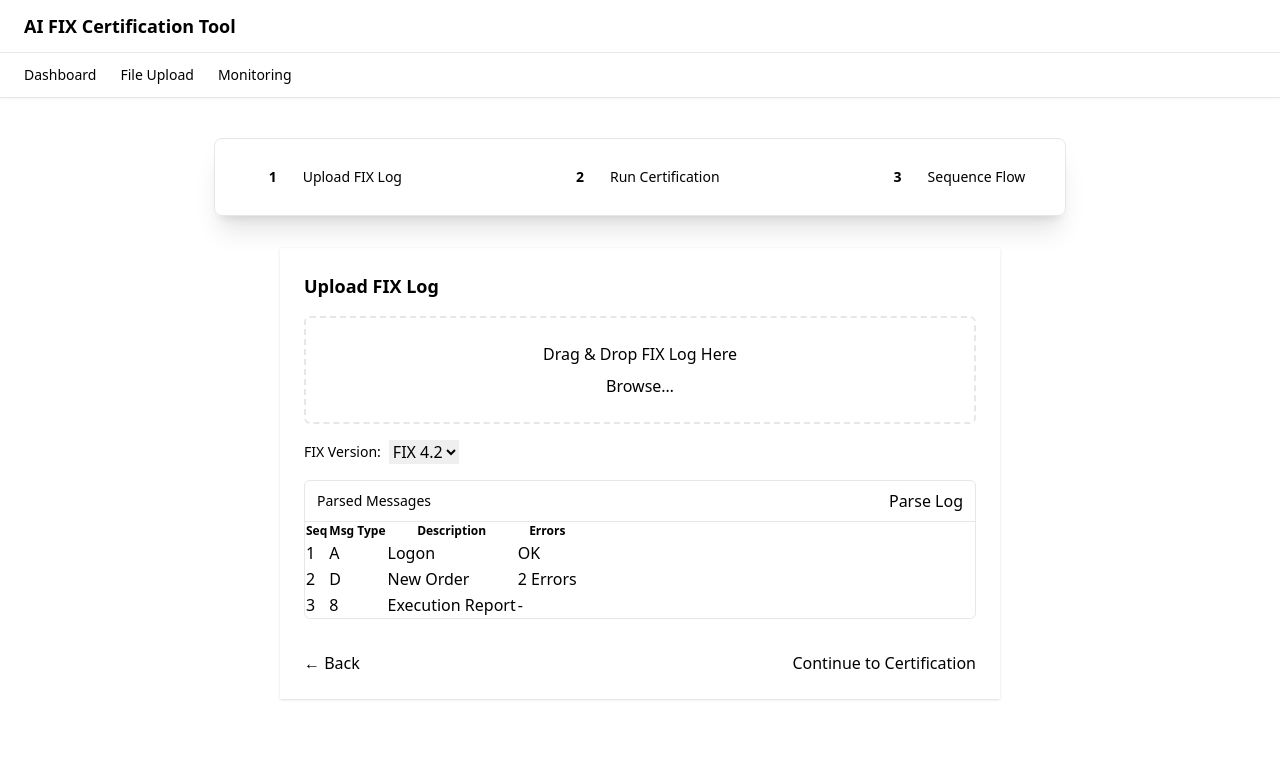
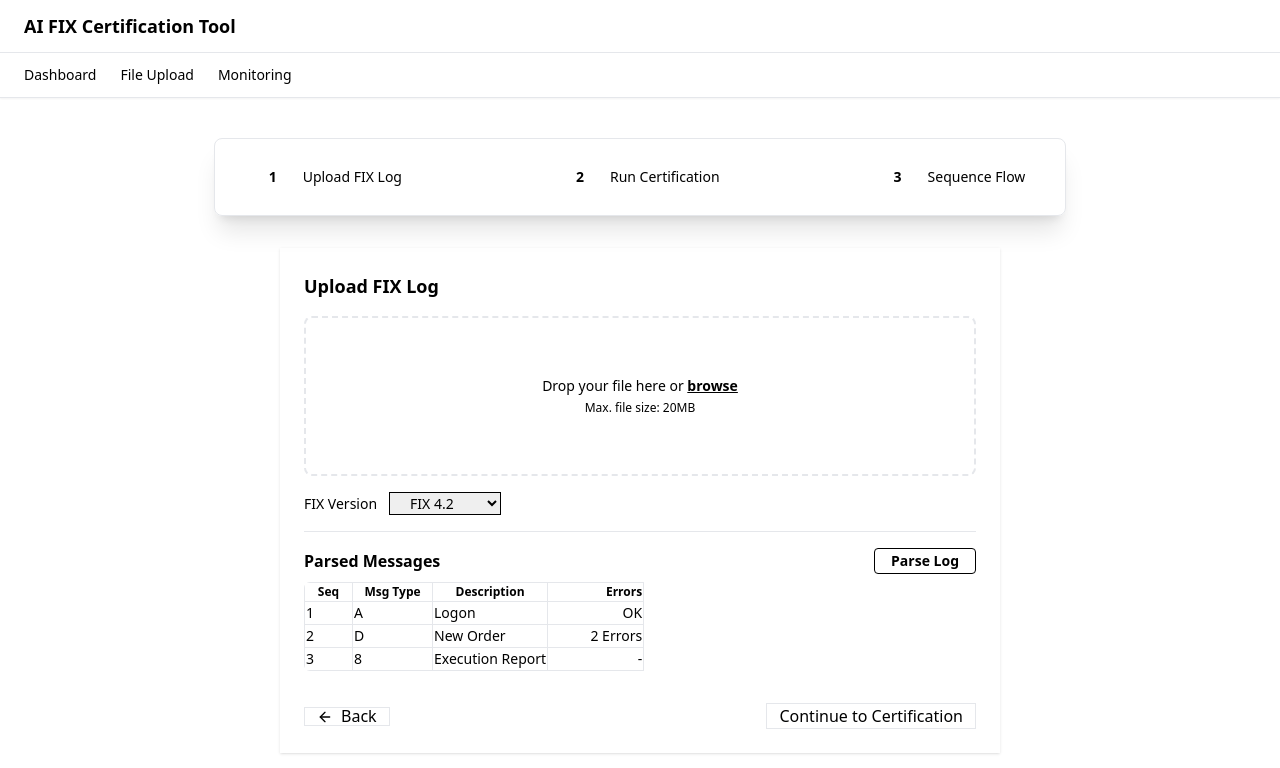
Before and after one commit to manojbhavvan/fix-simulator-ui, a React (Vite) app: page /certifications in a window 1280 px wide. Shown: the top 768 px of the page. Built offline with nearby package versions, Linux system fonts and the light colour scheme.

Commit message:
feat: Update UploadFixLog card design

```diff
--- a/src/components/Certifications/UploadFixLog.tsx
+++ b/src/components/Certifications/UploadFixLog.tsx
@@ -1,81 +1,158 @@
+import { useRef, useState } from "react";
+import { ArrowLeft } from "lucide-react";
+
 type Props = {
   onContinue: () => void;
   onBack: () => void;
 };
 
 export default function UploadFixLog({ onContinue, onBack }: Props) {
+  const fileInputRef = useRef<HTMLInputElement>(null);
+  const [isDragging, setIsDragging] = useState(false);
+
   return (
     <div className="card bg-base-100 shadow p-6 space-y-4 w-[720px] max-w-full">
       <h2 className="text-lg font-semibold">Upload FIX Log</h2>
 
-      {/* Upload box */}
-      <div className="border-2 border-dashed rounded-md p-6 text-center">
-        Drag & Drop FIX Log Here
-        <div className="mt-2">
-          <button className="btn btn-xs btn-outline">Browse…</button>
-        </div>
+      <div
+        className={`h-40 border-2 border-dashed rounded-lg
+          flex flex-col items-center justify-center text-center
+          transition-colors cursor-pointer
+          ${isDragging
+            ? "bg-primary/10 border-primary"
+            : "bg-primary/5 border-primary/30 hover:bg-primary/10"
+          }
+      `}
+        onDragOver={(e) => {
+          e.preventDefault();
+          setIsDragging(true);
+        }}
+        onDragLeave={() => setIsDragging(false)}
+        onDrop={(e) => {
+          e.preventDefault();
+          setIsDragging(false);
+
+          const file = e.dataTransfer.files?.[0];
+          if (file) {
+            console.log("Dropped file:", file);
+          }
+        }}
+        onClick={() => fileInputRef.current?.click()}
+      >
+        <p className="text-sm font-medium text-base-content">
+          Drop your file here or{" "}
+          <span className="text-primary font-semibold underline">
+            browse
+          </span>
+        </p>
+
+        <p className="mt-1 text-xs text-base-content/60">
+          Max. file size: 20MB
+        </p>
+
+        <input
+          ref={fileInputRef}
+          type="file"
+          accept=".log,.txt"
+          className="hidden"
+          onChange={(e) => {
+            const file = e.target.files?.[0];
+            if (file) {
+              console.log("Selected file:", file);
+            }
+          }}
+        />
       </div>
 
-      {/* FIX version */}
-      <div className="flex items-center gap-2">
-        <span className="text-sm">FIX Version:</span>
-        <select className="select select-sm select-bordered">
+      <div className="flex items-center gap-3">
+        <span className="text-sm text-base-content/70 whitespace-nowrap">
+          FIX Version
+        </span>
+
+        <select
+          className="select select-sm w-28 px-4 text-sm
+            border border-black focus:border-base-400
+            focus:outline-none"
+        >
           <option>FIX 4.2</option>
           <option>FIX 4.4</option>
         </select>
       </div>
+      <div className="border-b border-base-400"></div>
 
-      {/* Parsed Messages */}
-      <div className="border rounded-md">
-        <div className="flex justify-between items-center px-3 py-2 border-b">
-          <span className="text-sm font-medium">Parsed Messages</span>
-          <button className="btn btn-xs btn-outline">Parse Log</button>
+      <div className="mt-6">
+        <div className="flex items-center justify-between mb-2">
+          <span className="text-base font-semibold text-base-content">
+            Parsed Messages
+          </span>
+          <div className="px-4 py-0.5 rounded text-sm font-semibold
+            hover:bg-base-200 cursor-pointer
+            border border-black hover:border-base-300">
+            <button className="btn btn-xs btn-outline">
+              Parse Log
+            </button>
           </div>
 
-        <table className="table table-sm">
-          <thead>
-            <tr className="text-xs">
-              <th>Seq</th>
-              <th>Msg Type</th>
-              <th>Description</th>
-              <th>Errors</th>
+        </div>
+
+        <div className="overflow-hidden rounded-md">
+          <table className="table table-sm border border-base-300 border-collapse">
+            <thead className="bg-base-200 text-xs text-base-content/70">
+              <tr>
+                <th className="border border-base-300 w-12">Seq</th>
+                <th className="border border-base-300 w-20">Msg Type</th>
+                <th className="border border-base-300">Description</th>
+                <th className="border border-base-300 w-24 text-right">Errors</th>
               </tr>
             </thead>
-          <tbody>
+
+            <tbody className="text-sm">
               <tr>
-              <td>1</td>
-              <td>A</td>
-              <td>Logon</td>
-              <td className="text-success">OK</td>
+                <td className="border border-base-300">1</td>
+                <td className="border border-base-300">A</td>
+                <td className="border border-base-300">Logon</td>
+                <td className="border border-base-300 text-right text-success">OK</td>
               </tr>
+
               <tr>
-              <td>2</td>
-              <td>D</td>
-              <td>New Order</td>
-              <td className="text-error">2 Errors</td>
+                <td className="border border-base-300">2</td>
+                <td className="border border-base-300">D</td>
+                <td className="border border-base-300">New Order</td>
+                <td className="border border-base-300 text-right text-error">
+                  2 Errors
+                </td>
               </tr>
+
               <tr>
-              <td>3</td>
-              <td>8</td>
-              <td>Execution Report</td>
-              <td>-</td>
+                <td className="border border-base-300">3</td>
+                <td className="border border-base-300">8</td>
+                <td className="border border-base-300">Execution Report</td>
+                <td className="border border-base-300 text-right text-base-content/60">
+                  -
+                </td>
               </tr>
             </tbody>
           </table>
         </div>
+      </div>
 
-      {/* Footer */}
       <div className="flex justify-between items-center pt-4">
         <button
-          className="btn btn-sm btn-ghost"
           onClick={onBack}
+          className="px-3 btn btn-sm bg-primary text-primary-content border border-primary
+            hover:bg-transparent hover:text-primary transition-colors
+            flex items-center justify-center gap-2 leading-none"
         >
-          ← Back
+          <ArrowLeft className="mt-[1px]" size={16} />
+          <span className="leading-none">Back</span>
         </button>
 
+
         <button
-          className="btn btn-sm btn-primary"
           onClick={onContinue}
+          className="px-3 btn btn-sm bg-primary text-primary-content
+            border border-primary hover:bg-transparent hover:text-primary
+            transition-colors"
         >
           Continue to Certification
         </button>
```
Lines whose indentation alone changed are shown as unchanged.
